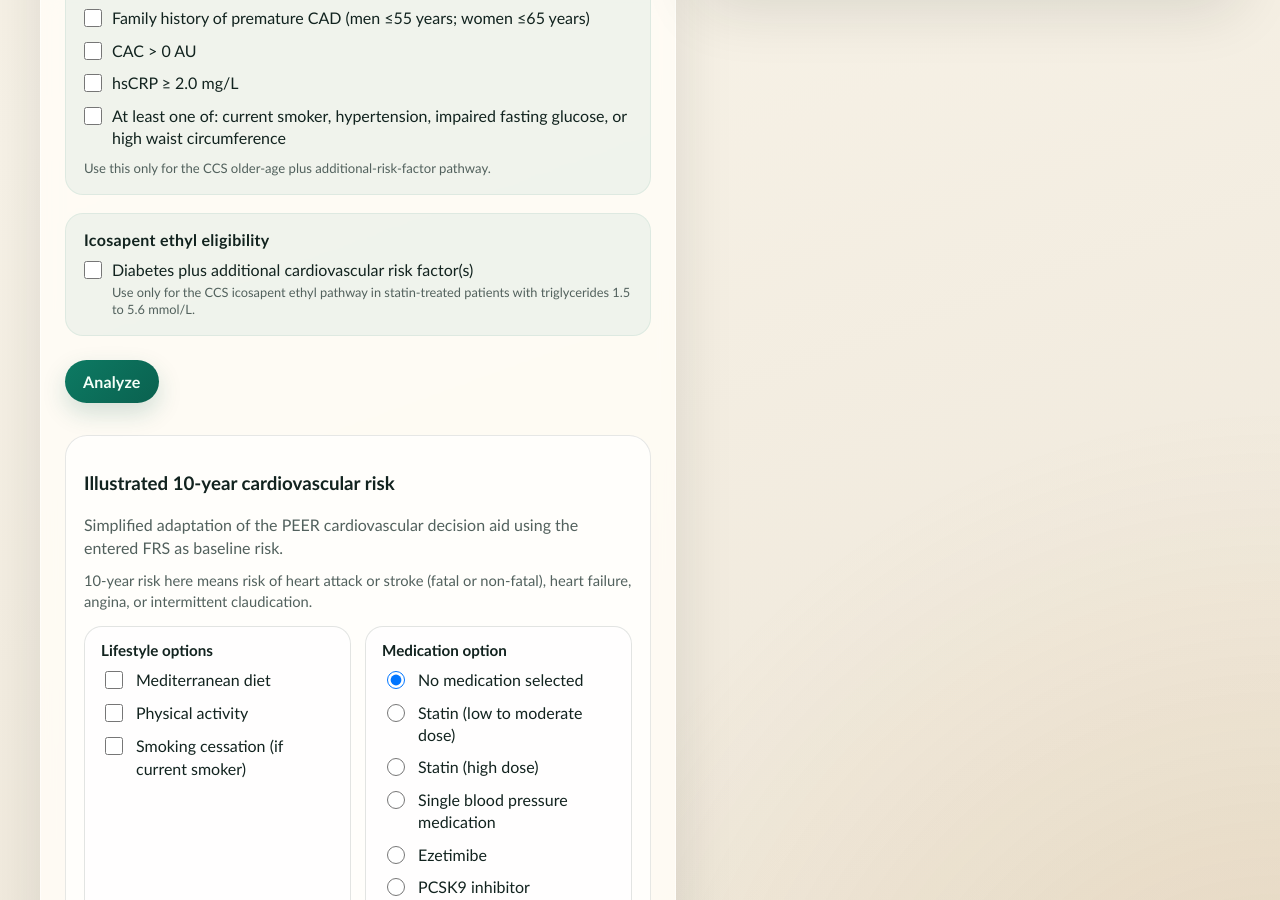
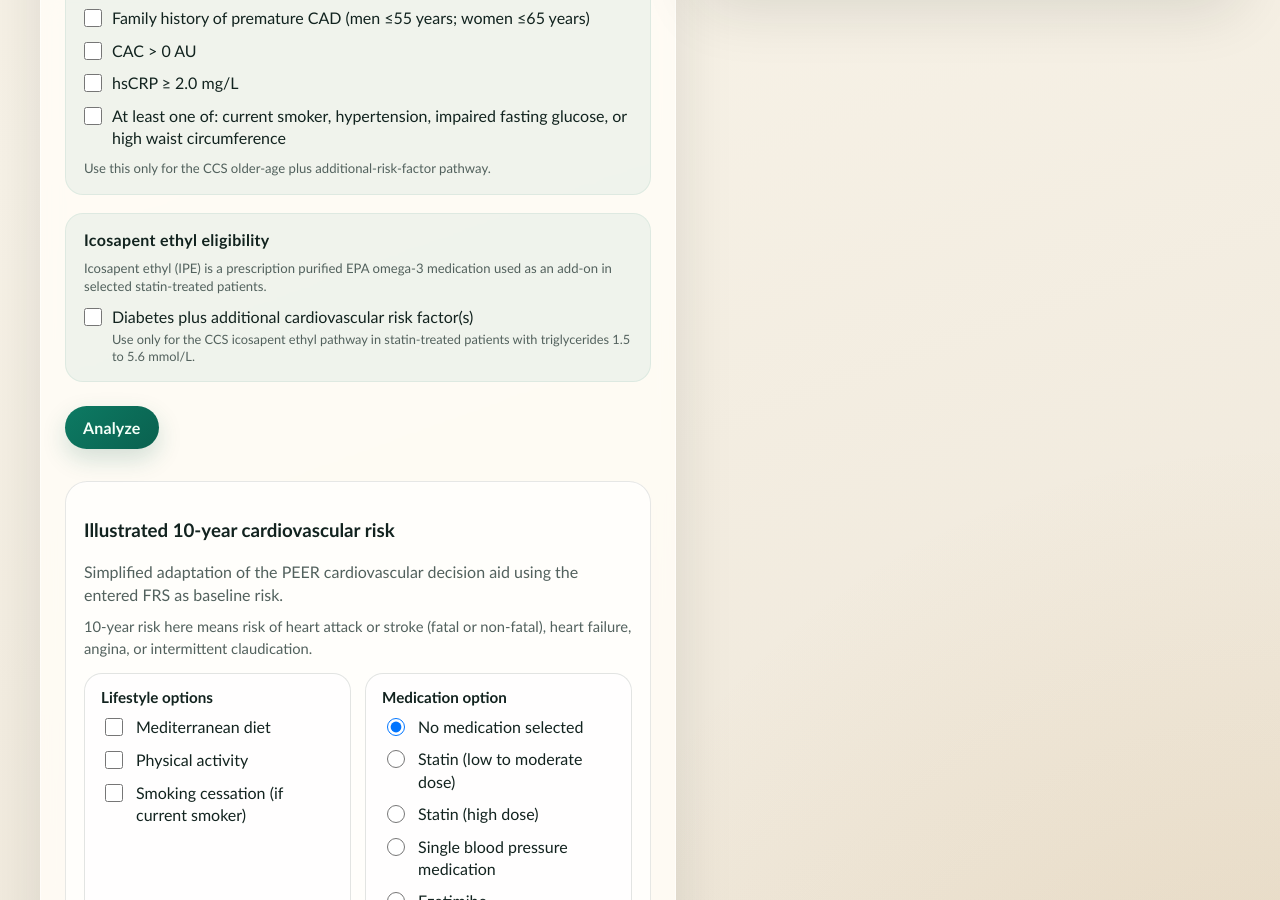
Before and after one commit to medicalchange/med-info, a Jekyll site: the page aharrismd/cv-risk/index.html, which Jekyll copies as it is, in a window 1280 px wide and 900 px high, scrolled down 1439 px. Built offline with Jekyll 4.4.1, drawn with Linux system fonts in a browser that asks for light colours.

Commit message:
Explain icosapent ethyl in cv-risk UI

```diff
--- a/aharrismd/cv-risk/index.html
+++ b/aharrismd/cv-risk/index.html
@@ -113,6 +113,7 @@
 
           <div class="check-block">
             <h3>Icosapent ethyl eligibility</h3>
+            <p class="field-note">Icosapent ethyl (IPE) is a prescription purified EPA omega-3 medication used as an add-on in selected statin-treated patients.</p>
             <label class="option-label">
               <input type="checkbox" id="diabetes-additional-risk-flag" name="diabetesAdditionalRisk">
               <span>
```
